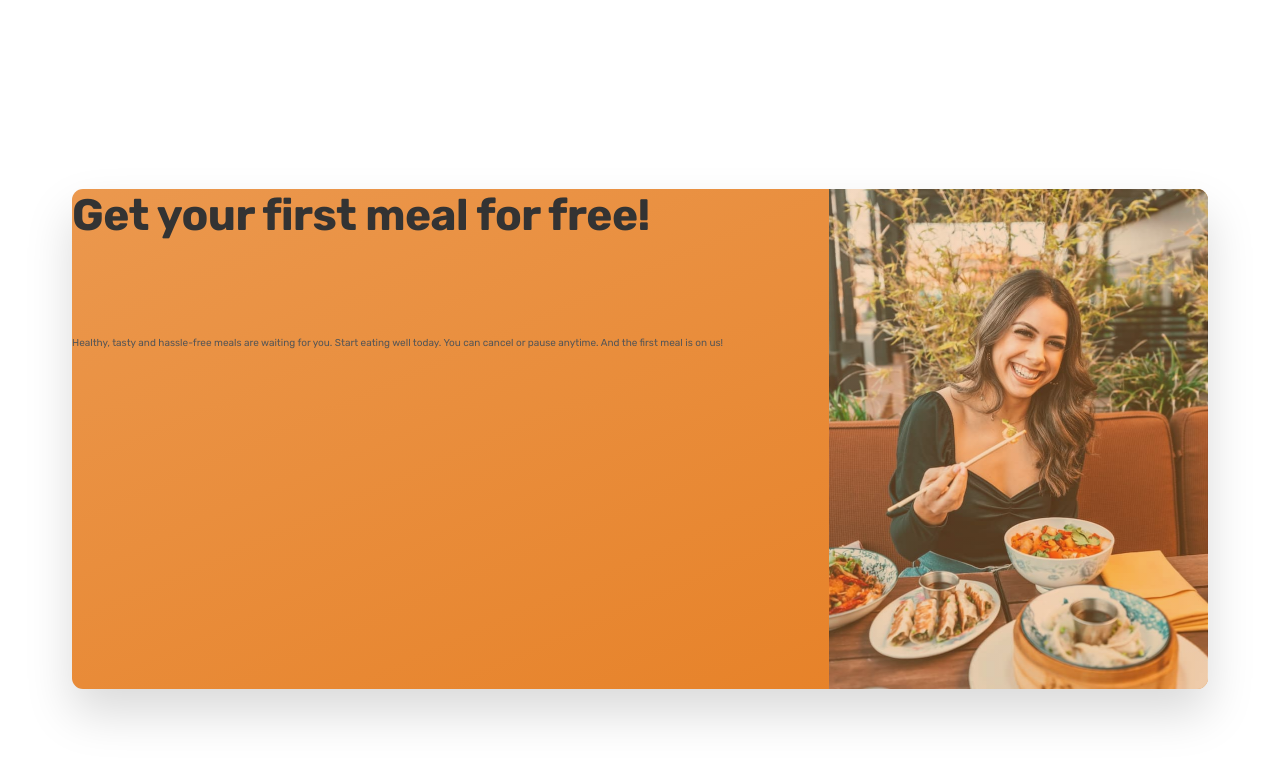
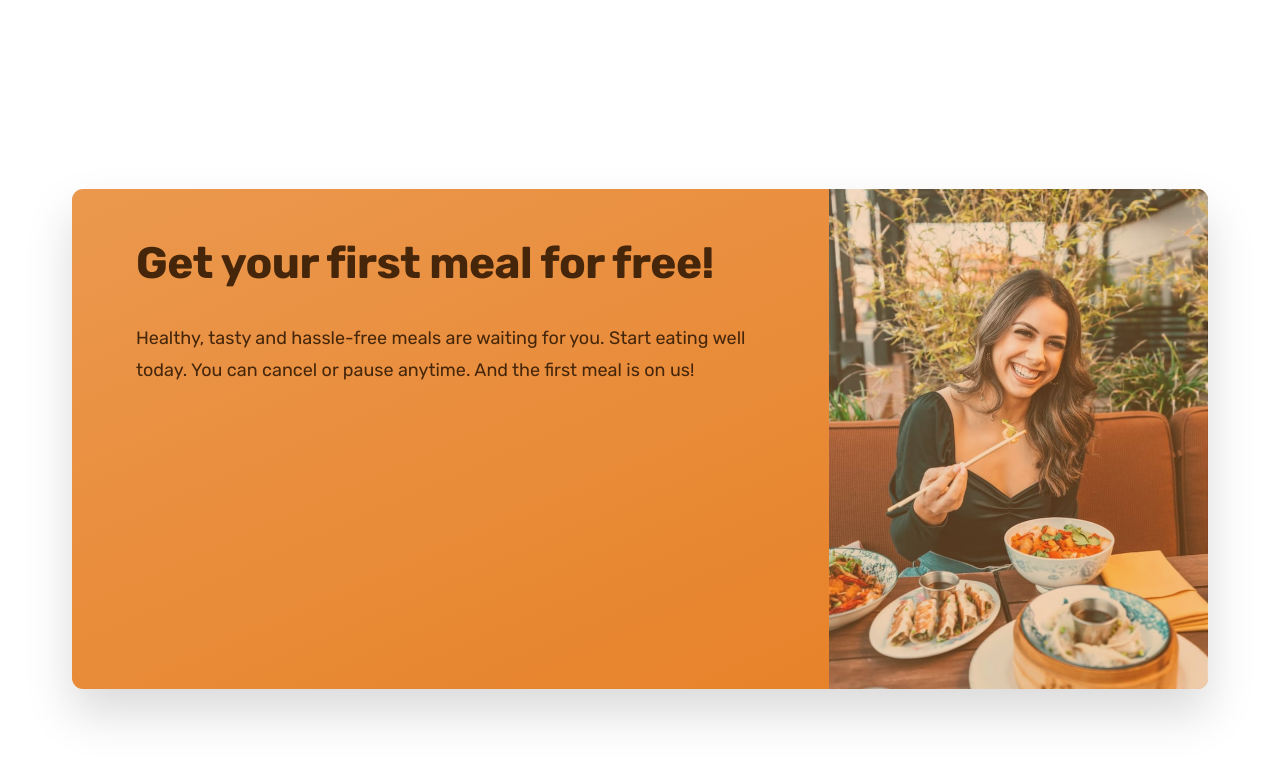
Before and after one commit to HatfieldDave/omni-food-project, a plain HTML site: page index.html in a window 1280 px wide. Shown: the part 5944-6705 px from the top of the page. Drawn offline with nearby package versions, Linux system fonts and the light colour scheme.

Commit message:
style: cta text

```diff
--- a/css/style.css
+++ b/css/style.css
@@ -481,6 +481,18 @@
 }
 
 .cta-text-box {
+  padding: 4.8rem 6.4rem 6.4rem 6.4rem;
+  color: #45260a;
+}
+
+.cta-text {
+  font-size: 1.8rem;
+  line-height: 1.8;
+}
+
+.cta .heading-secondary {
+  color: #45260a;
+  margin-bottom: 3.2rem;
 }
 
 .cta-img-box {
--- a/index.html
+++ b/index.html
@@ -548,7 +548,7 @@
           <div class="cta">
             <div class="cta-text-box">
               <h2 class="heading-secondary">Get your first meal for free!</h2>
-              <p>
+              <p class="cta-text">
                 Healthy, tasty and hassle-free meals are waiting for you. Start
                 eating well today. You can cancel or pause anytime. And the
                 first meal is on us!
```
